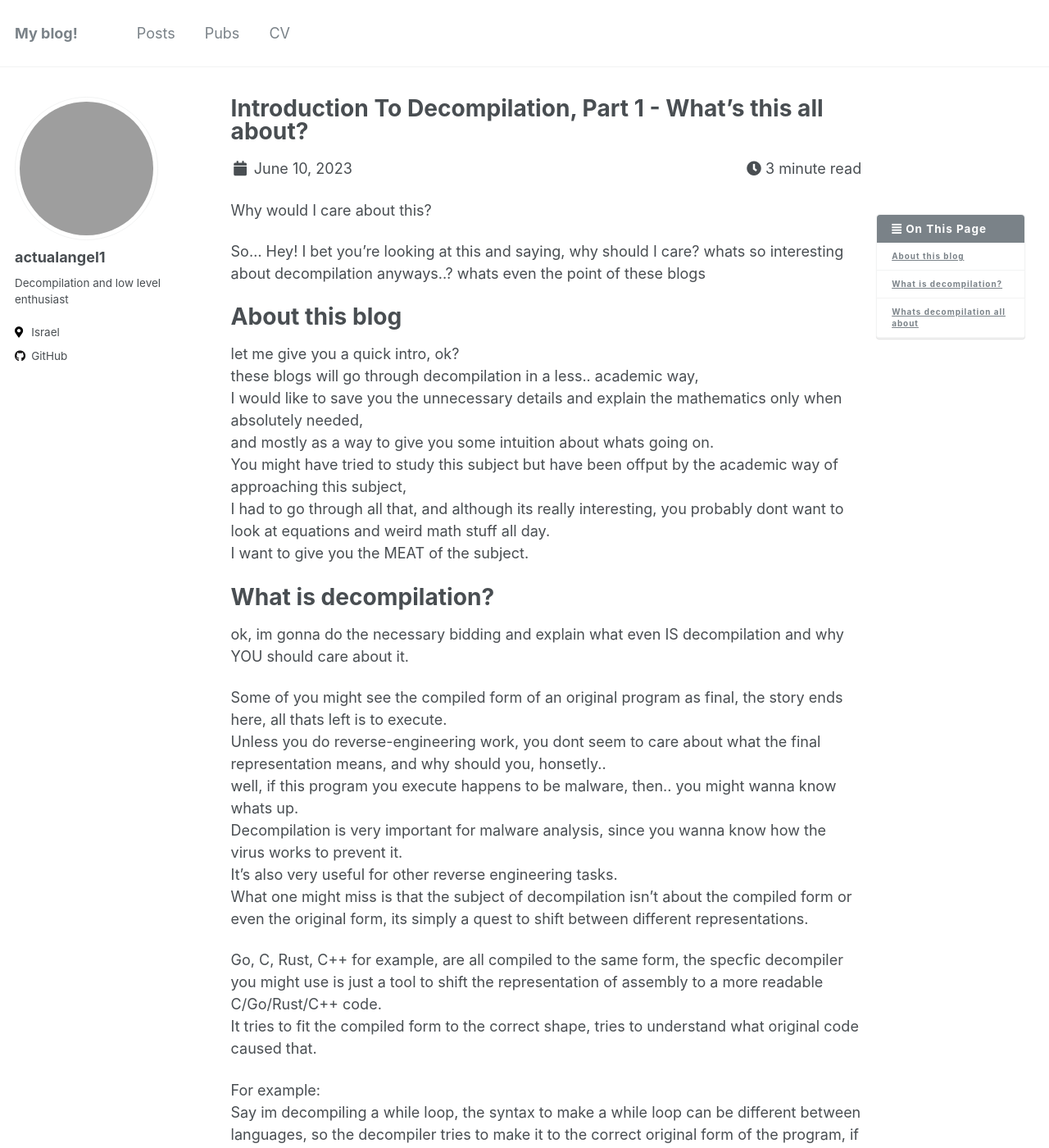
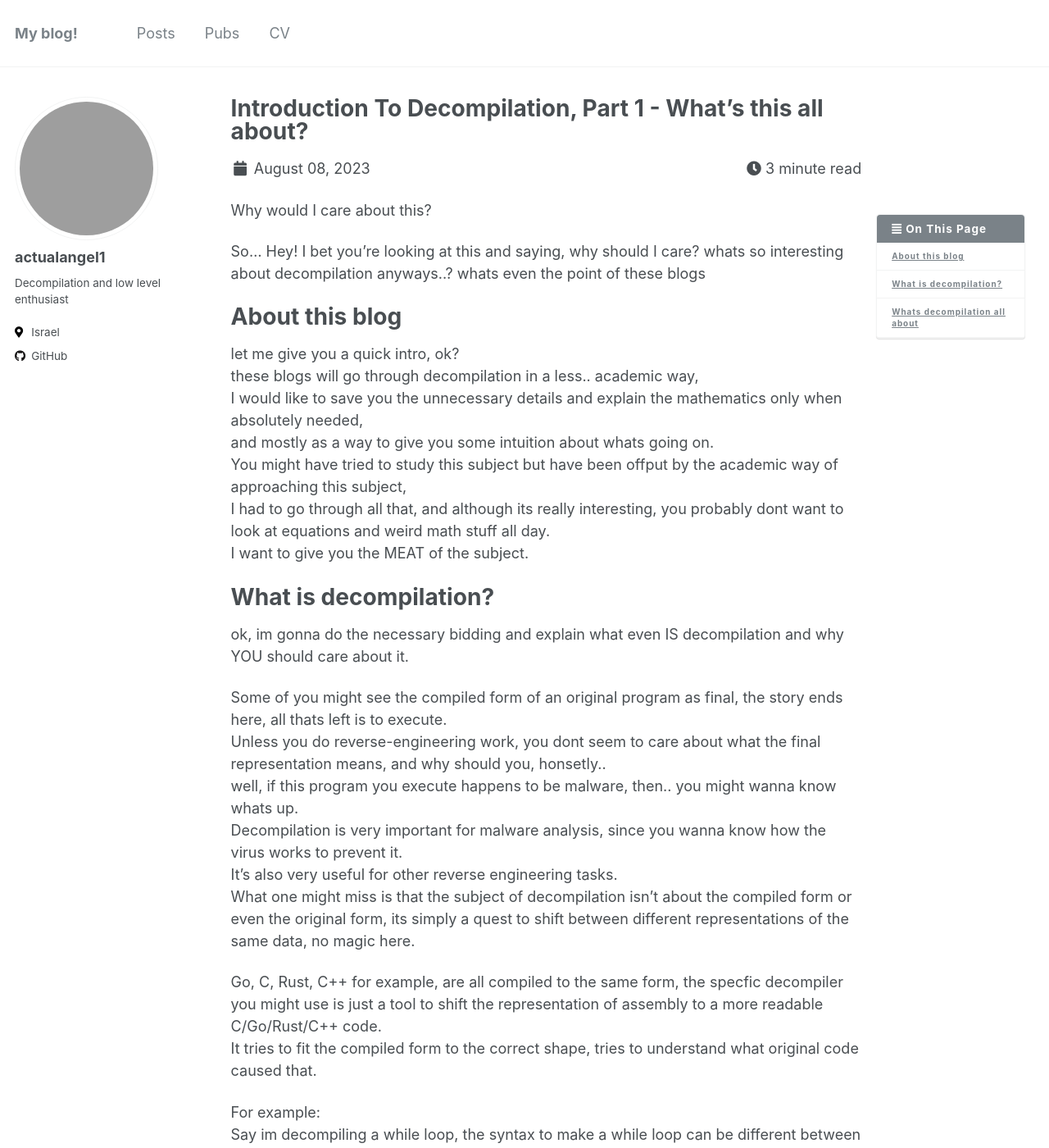
Before and after one commit to ActualAngel1/actualangel1.github.io, a Jekyll site: the page built from _posts/2023-08-08-decompilation1.md, in a window 1280 px wide and 1400 px high. Shown: the whole window at 82% size. Built offline with Jekyll 4.4.1, drawn with Linux system fonts in a browser that asks for light colours; grey boxes are pictures that could not be loaded.

Commit message:
Update 2023-08-08-decompilation1.md

```diff
--- a/_posts/2023-08-08-decompilation1.md
+++ b/_posts/2023-08-08-decompilation1.md
@@ -6,7 +6,7 @@ output:
     preserve_yaml: TRUE
 knit: (function(inputFile, encoding) {
   rmarkdown::render(inputFile, encoding = encoding, output_dir = "../_posts") })
-date: 2023-06-10
+date: 2023-08-08
 permalink: /posts/first
 excerpt_separator: <!--more-->
 always_allow_html: true
@@ -44,7 +44,7 @@ well, if this program you execute happens to be malware, then.. you might wanna
 Decompilation is very important for malware analysis, since you wanna know how the virus works to prevent it. <br>
 It's also very useful for other reverse engineering tasks. <br>
 What one might miss is that the subject of decompilation isn't about the compiled form or even the original form, its simply a quest to shift between different
-representations. <br>
+representations of the same data, no magic here. <br>
 
 Go, C, Rust, C++ for example, are all compiled to the same form, the specfic decompiler you might use is just a tool to shift the representation of assembly to a more
 readable C/Go/Rust/C++ code. <br>
```
